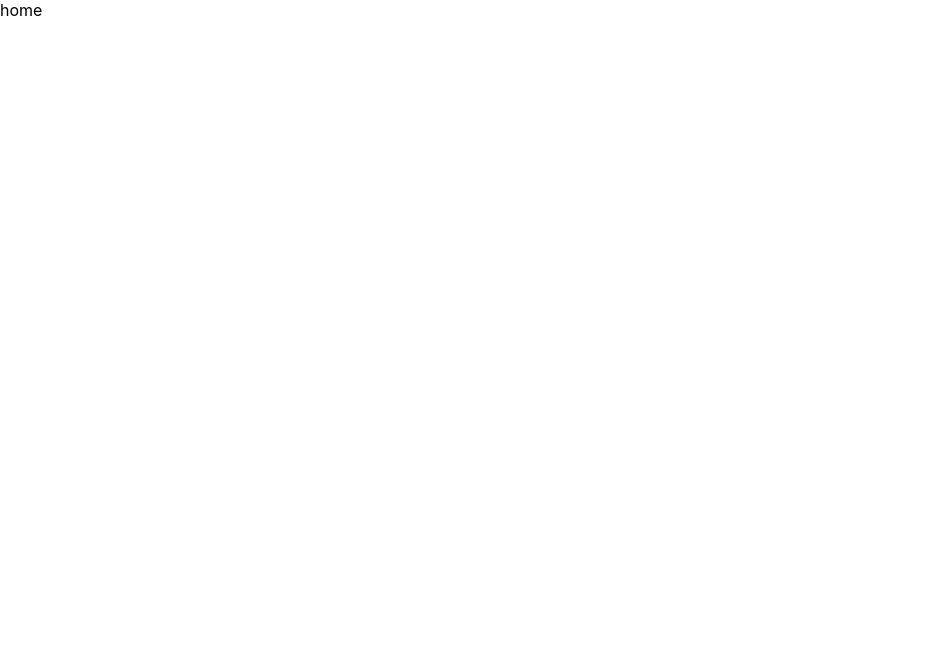
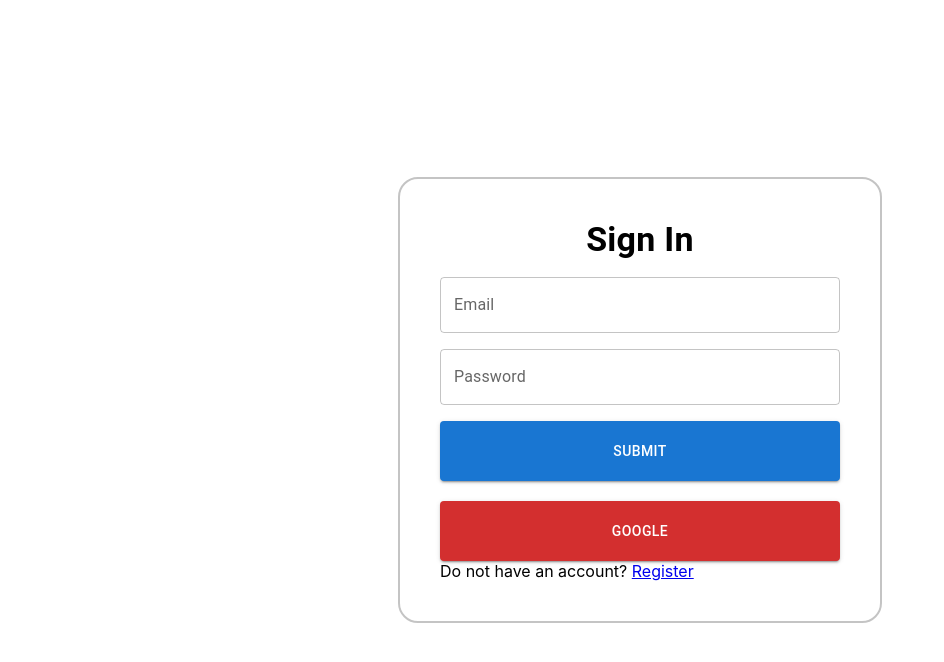
Before and after one commit to lehuuphuc2349/formvalidation-firebase, a React (Create React App) app: page / in a window 1280 px wide. Shown: the top 662 px of the page, without its empty margins (0-944 px from the left). Built offline with nearby package versions, Linux system fonts and the light colour scheme.

Commit message:
add function login with google

```diff
--- a/src/App.js
+++ b/src/App.js
@@ -1,16 +1,20 @@
+import { useEffect } from "react";
 import { useDispatch, useSelector } from "react-redux";
-import { Routes, Route } from "react-router-dom";
-import Loading from "./components/Loading";
+import { Routes, Route, useNavigate } from "react-router-dom";
 import { PageRender } from "./custom/PageRender";
 import Home from "./pages/home";
+import Login from "./pages/login";
+import Loading from "./components/Loading";
 
 function App() {
   const { loading } = useSelector((state) => state.global);
+  const { currrentUser } = useSelector((state) => state.auth);
+
   return (
     <>
       {loading && <Loading />}
       <Routes>
-        <Route path="/" element={<Home />} />
+        <Route path="/" element={currrentUser ? <Home /> : <Login />} />
         <Route path="/:page" element={<PageRender />} />
         <Route path="/:page/:id" element={<PageRender />} />
       </Routes>
--- a/src/FireBase.js
+++ b/src/FireBase.js
@@ -1,7 +1,7 @@
 // Import the functions you need from the SDKs you need
 import { initializeApp } from "firebase/app";
-import { getAnalytics } from "firebase/analytics";
 import { getAuth } from "firebase/auth";
+import { GoogleAuthProvider } from "firebase/auth";
 // TODO: Add SDKs for Firebase products that you want to use
 // https://firebase.google.com/docs/web/setup#available-libraries
 
@@ -20,3 +20,4 @@ const firebaseConfig = {
 // Initialize Firebase
 const app = initializeApp(firebaseConfig);
 export const auth = getAuth();
+export const googleProvider = new GoogleAuthProvider();
--- a/src/components/RegisterForm.js
+++ b/src/components/RegisterForm.js
@@ -31,7 +31,7 @@ const RegisterForm = () => {
       onSubmit={handleSubmit(onSubmit)}
       component="form"
       width="400px"
-      border="1px solid #c4c4c4"
+      border="2px solid #c4c4c4"
       padding={5}
       borderRadius={5}
     >
--- a/src/pages/login.js
+++ b/src/pages/login.js
@@ -1,16 +1,18 @@
 import React, { useState } from "react";
 import { TextField, Typography, Button } from "@mui/material";
 import { Box } from "@mui/system";
-import { Link } from "react-router-dom";
+import { Link, useNavigate } from "react-router-dom";
 import { toast } from "react-toastify";
 import { useDispatch } from "react-redux";
 import { loading } from "../redux/slice/globalSlice";
 import { loginAPI } from "../redux/slice/authSlice";
+import { loginGoogle } from "../redux/action/authAction";
 
 const Login = () => {
   const [email, setEmail] = useState("");
   const [password, setPassword] = useState("");
   const dispatch = useDispatch();
+  const navigate = useNavigate();
 
   const hanldeSubmit = async (e) => {
     e.preventDefault();
@@ -22,6 +24,14 @@ const Login = () => {
     };
     await dispatch(loginAPI(data));
     dispatch(loading(false));
+    navigate("/home");
+  };
+
+  const handleLoginWithGoogle = async () => {
+    dispatch(loading(true));
+    await loginGoogle();
+    dispatch(loading(false));
+    navigate("/home");
   };
 
   return (
@@ -38,7 +48,7 @@ const Login = () => {
         onSubmit={hanldeSubmit}
         component="form"
         width="400px"
-        border="1px solid #c4c4c4"
+        border="2px solid #c4c4c4"
         padding={5}
         borderRadius={5}
       >
@@ -69,10 +79,19 @@ const Login = () => {
             type="submit"
             variant="contained"
             fullWidth
-            mt={2}
-            mb={2}
+            style={{ height: "60px" }}
           >
             Submit
+          </Button>
+          <br />
+          <Button
+            color="error"
+            variant="contained"
+            fullWidth
+            style={{ height: "60px" }}
+            onClick={() => handleLoginWithGoogle()}
+          >
+            Google
           </Button>
           <span>
             Do not have an account? <Link to="/register"> Register</Link>
--- a/src/redux/action/authAction.js
+++ b/src/redux/action/authAction.js
@@ -1,9 +1,10 @@
 import {
   createUserWithEmailAndPassword,
   signInWithEmailAndPassword,
+  signInWithPopup,
 } from "firebase/auth";
 import { toast } from "react-toastify";
-import { auth } from "../../FireBase";
+import { auth, googleProvider } from "../../FireBase";
 
 export const register = async (data) => {
   try {
@@ -25,3 +26,12 @@ export const login = async (email, password) => {
     return toast.error(error.message);
   }
 };
+
+export const loginGoogle = async () => {
+  try {
+    await signInWithPopup(auth, googleProvider);
+    return toast.success("Login with google success");
+  } catch (error) {
+    return toast.error(error.message);
+  }
+};
--- a/src/redux/slice/authSlice.js
+++ b/src/redux/slice/authSlice.js
@@ -11,6 +11,7 @@ export const registerAPI = createAsyncThunk("auth/register", async (data) => {
 
 export const loginAPI = createAsyncThunk("auth/login", async (payload) => {
   const { email, password } = payload;
+  console.log(payload);
   return await login(email, password);
 });
 
--- a/src/redux/store.js
+++ b/src/redux/store.js
@@ -9,7 +9,7 @@ const store = configureStore({
   },
   middleware: (getDefaultMiddleware) =>
     getDefaultMiddleware({
-      immutableCheck: true,
+      serializableCheck: false,
     }),
 });
 
```
